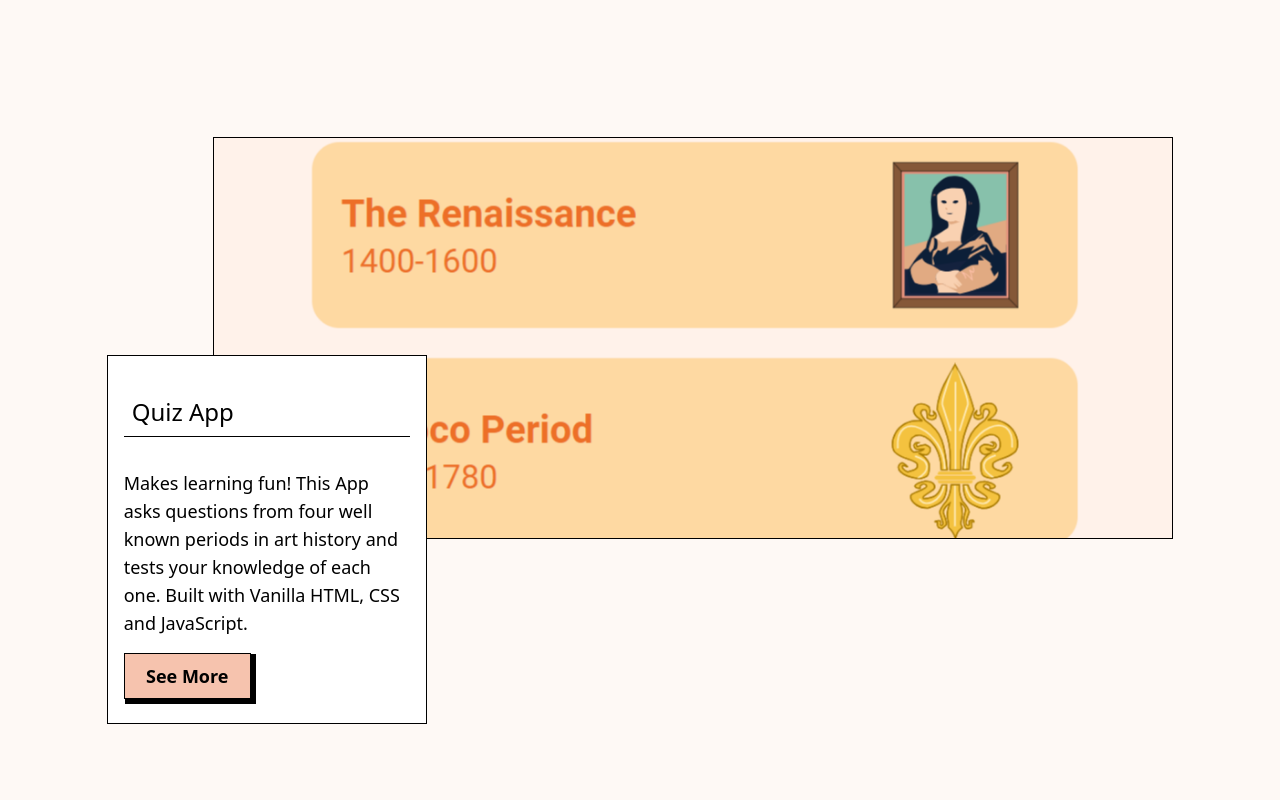
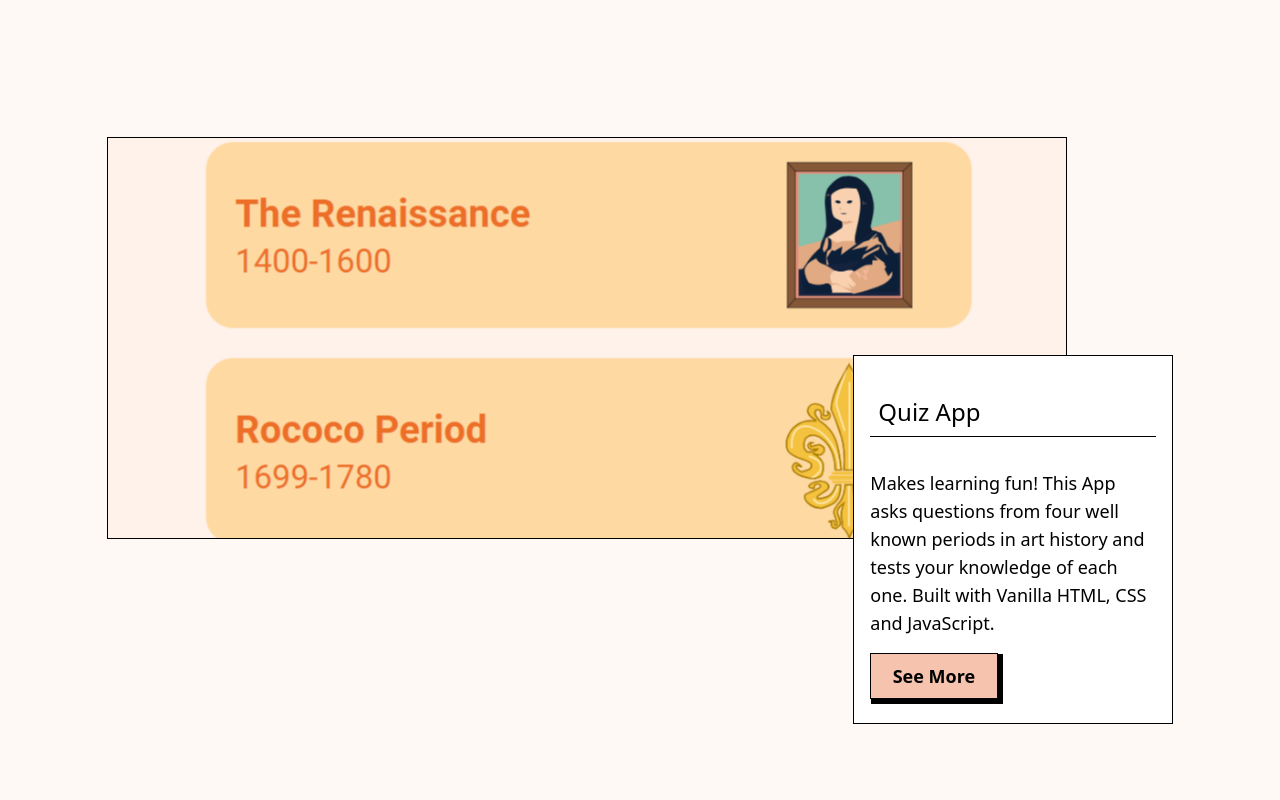
Before and after one commit to sydneyYYC/portfolio-2024, a SvelteKit app: page / in a window 1280 px wide. Shown: the part 2080-2880 px from the top of the page. Built offline with nearby package versions, Linux system fonts and the light colour scheme; a web font is replaced by a local one.

Commit message:
changed second work card to reverse work card

```diff
--- a/src/lib/ReverseWorkcard.svelte
+++ b/src/lib/ReverseWorkcard.svelte
@@ -3,15 +3,27 @@
   export let revAlt = "placeholder";
   export let revProjectTitle = "Title of Project"
   export let revDescription = "Lorem ipsum dolor sit amet consectetur adipisicing elit. Ducimus hic quisquam iste ipsum earum tenetur deserunt, nam impedit officiis? Assumenda amet excepturi libero cumque ab totam dignissimos esse? Odio, excepturi? Ratione, debitis. Debitis quam soluta."
+  export let revHref = "/"
 </script>
 <!-- TODO: ADD MOBILE STYLES TO THIS -->
 <aside id="card-work" class="min-w-screen grid grid-cols-12 grid-rows-2">
-  <div class="border-[1.5px] bg-white border-black w-[20rem] flex flex-col z-10 col-start-9 col-span-3 row-start-1 row-span-2 self-center">
+  <div class="border-[1.5px] bg-white border-black w-[16rem] lg:w-[20rem] flex flex-col z-10 sm:col-start-9 col-start-4 col-span-3 row-start-1 row-span-2 self-center mr-2rem">
     <h5 class="text-2xl border-b-[1px] border-black m-4 p-2 mt-[2rem]">{revProjectTitle}</h5>
-    <p class="mt-4 mx-4 text-lg"> {revDescription}</p>
-    <button class="border-[1px] border-black max-w-max self-center m-2 p-4 mb-4 hover:bg-pupink text-lg font-semibold">See More</button>
+    <p class="mt-4 mx-4 text-lg md:width-[5rem] width-[1rem]"> {revDescription}</p>
+    <a href={revHref}><button class="border-[1px] border-black self-start min-w-[40%] mx-4 px-4 py-2 my-4 mb-6 hover:bg-pupink text-lg font-semibold drop-shadow-flat bg-pupink hover:bg-accent">See More</button></a>
   </div>
   <div class="max-w-max border-[1.5px] border-black col-span-9 col-start-2 row-start-1">
   <img src={revImg} alt={revAlt} class="w-[1050px] h-[400px]">
   </div>
 </aside>
+
+<style>
+  button {
+    -webkit-box-shadow: 3px 3px 0px 2px #000000;
+    box-shadow: 3px 3px 0px 2px #000000;
+  }
+
+  img {
+    object-fit: cover;
+  }
+</style>
--- a/src/routes/+page.svelte
+++ b/src/routes/+page.svelte
@@ -14,6 +14,13 @@
     href: "https://fine-art-quiz.netlify.app/"
   }
 
+  let revQuizApp = {
+    revImg : "./assets/test2.png",
+    revAlt: "character mascot of brain with hat",
+    revProjectTitle: "Quiz App",
+    revDescription: "Makes learning fun! This App asks questions from four well known periods in art history and tests your knowledge of each one. Built with Vanilla HTML, CSS and JavaScript.",
+    revHref: "https://fine-art-quiz.netlify.app/"
+  }
   let hotwaxCard = {
     img: "./assets/hotwax-screenshot.png",
     alt: "red record player",
@@ -89,7 +96,9 @@
   <h2 class="text-4xl lg:text-5xl p-2 lg:ml-[5rem] mx-[2rem] mb-[3rem]">See my Work!</h2>
   <Workcard {...hotwaxCard}/>
 
-  <Workcard {...quizApp}/>
+  <!-- <Workcard {...quizApp}/> -->
+
+  <ReverseWorkcard {...revQuizApp}/>
 
 </section>
 <Footer />
```
Also changed, not shown: static/assets/test1.png (deleted).
